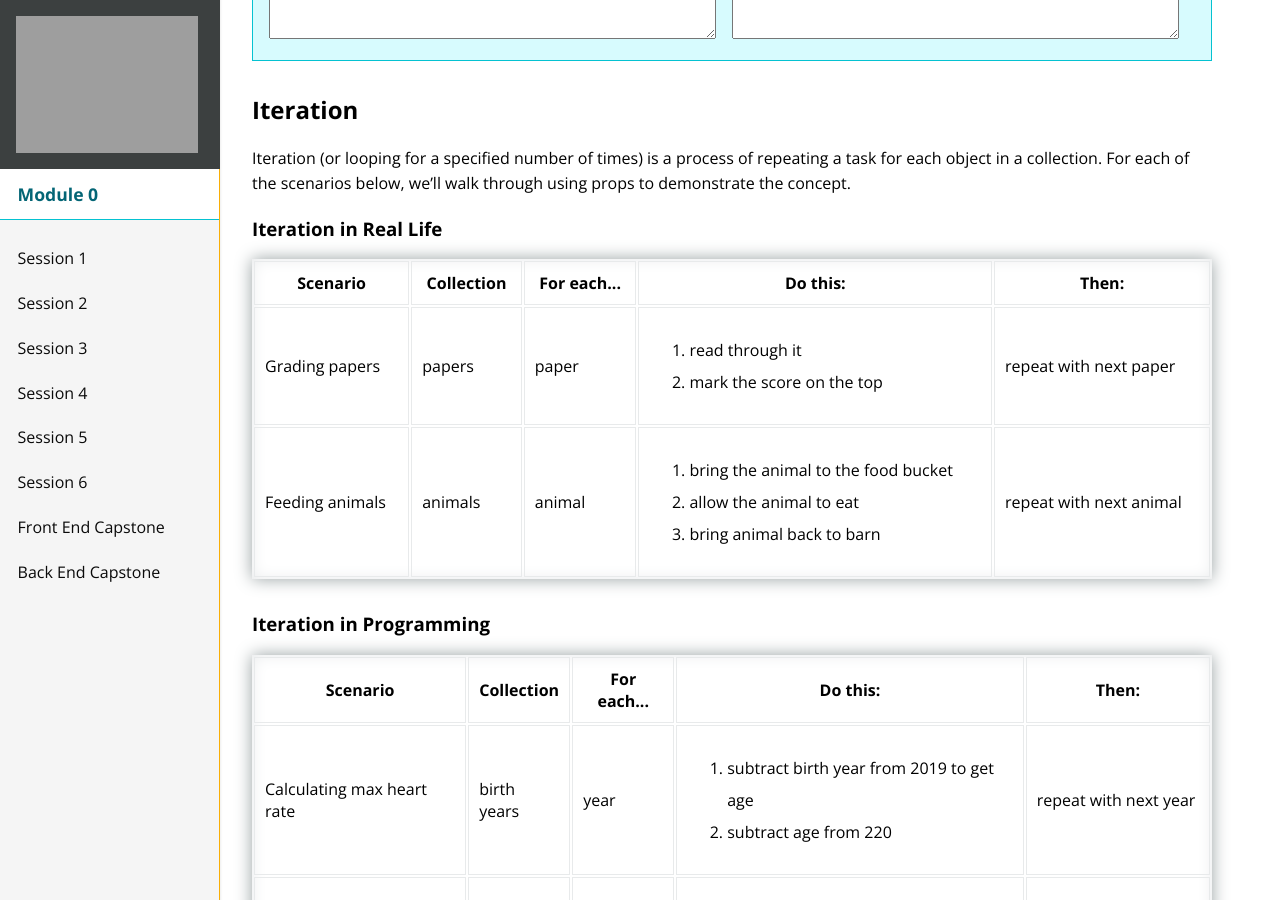
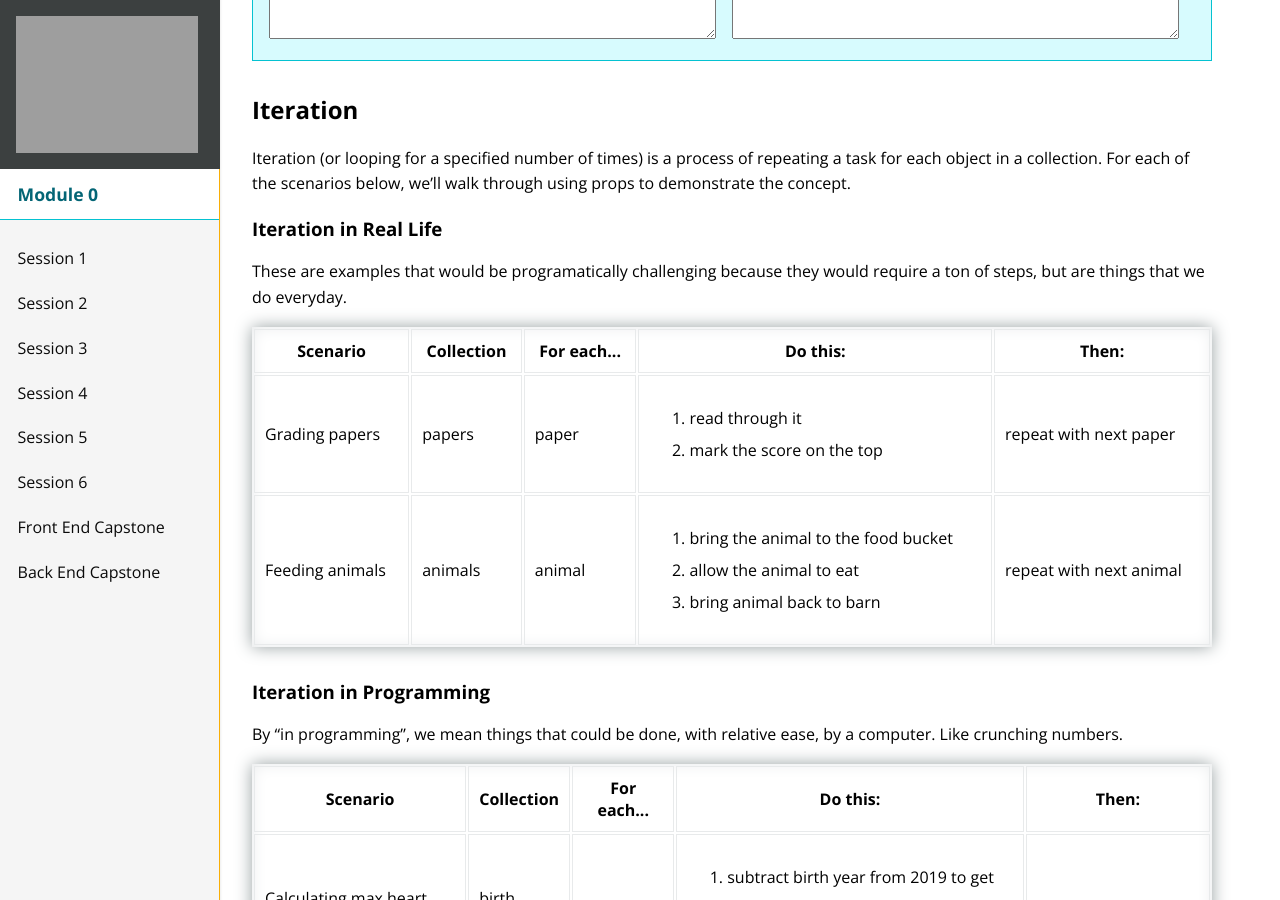
Before and after one commit to turingschool/mod-0-curriculum, a Jekyll site: the page built from session2/index.md, in a window 1280 px wide and 900 px high, scrolled down 9550 px. Built offline with Jekyll 4.4.1, drawn with Linux system fonts in a browser that asks for light colours; nearby versions of some CDN libraries.

Commit message:
Add definitions for 'real world' vs 'programming' iteration examples

```diff
--- a/session2/index.md
+++ b/session2/index.md
@@ -575,6 +575,8 @@ Iteration (or looping for a specified number of times) is a process of repeating
 
 ### Iteration in Real Life
 
+These are examples that would be programatically challenging because they would require a ton of steps, but are things that we do everyday.
+
 <table>
   <thead>
     <tr>
@@ -615,6 +617,8 @@ Iteration (or looping for a specified number of times) is a process of repeating
 </table>
 
 ### Iteration in Programming
+
+By "in programming", we mean things that could be done, with relative ease, by a computer. Like crunching numbers.
 
 <table>
   <thead>
```
